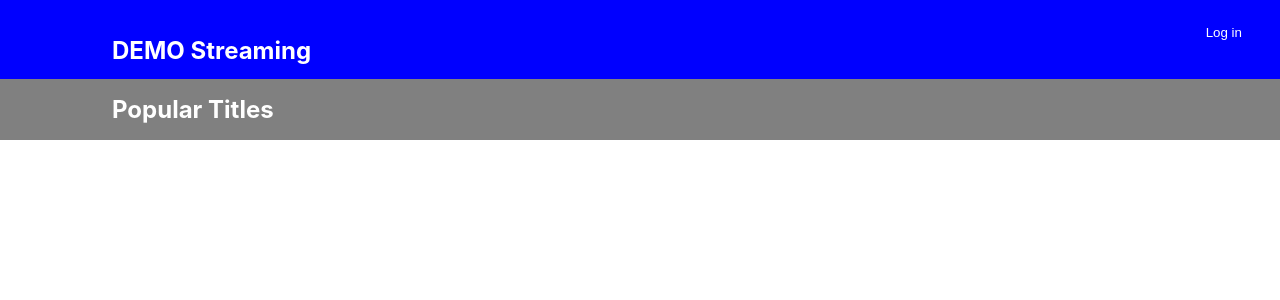
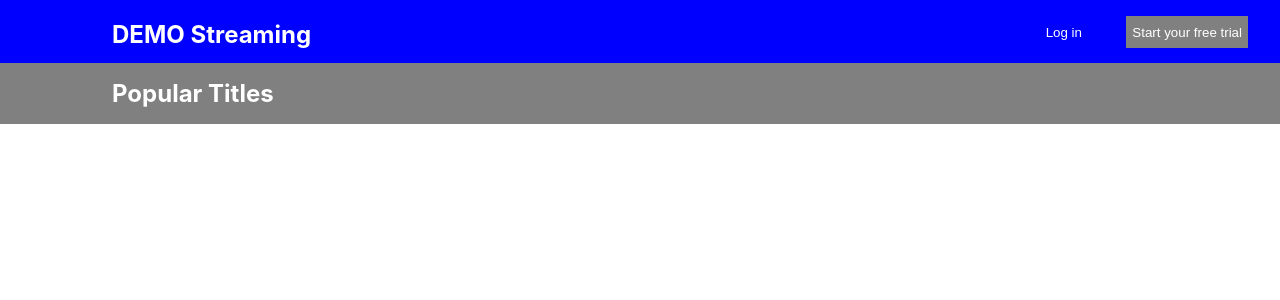
Before and after one commit to hayleyw7/demo-streaming, a React (Create React App) app: page / in a window 1280 px wide. Shown: the top 300 px of the page. Built offline with nearby package versions, Linux system fonts and the light colour scheme.

Commit message:
Add free trial btn

```diff
--- a/src/components/Header/Header.css
+++ b/src/components/Header/Header.css
@@ -5,15 +5,27 @@
   display: flex;
   flex-wrap: wrap;
   flex-direction: row;
+  margin-top: -1rem;
 }
 
 .log-in-btn {
   height: 2rem;
   position: fixed;
-  right: 2rem;
+  right: 12rem;
   background-color: blue;
   border: 0;
   color: white;
+  margin-top: 1rem;
+}
+
+.free-trial-btn {
+  height: 2rem;
+  position: fixed;
+  right: 2rem;
+  background-color: gray;
+  border: 0;
+  color: white;
+  margin-top: 1rem;
 }
 
 h2 {
--- a/src/components/Header/Header.js
+++ b/src/components/Header/Header.js
@@ -13,9 +13,17 @@ const Header = () => {
         <button
           className='log-in-btn'
           alt='Log in Button'
-          onClick={event => this.handleClick(event)}
+          onClick={event => this.handleLoginClick(event)}
         >
           Log in
+        </button>
+
+        <button
+          className='free-trial-btn'
+          alt='Free Trial Button'
+          onClick={event => this.handleTrialClick(event)}
+        >
+          Start your free trial
         </button>
 
         </section>
```
